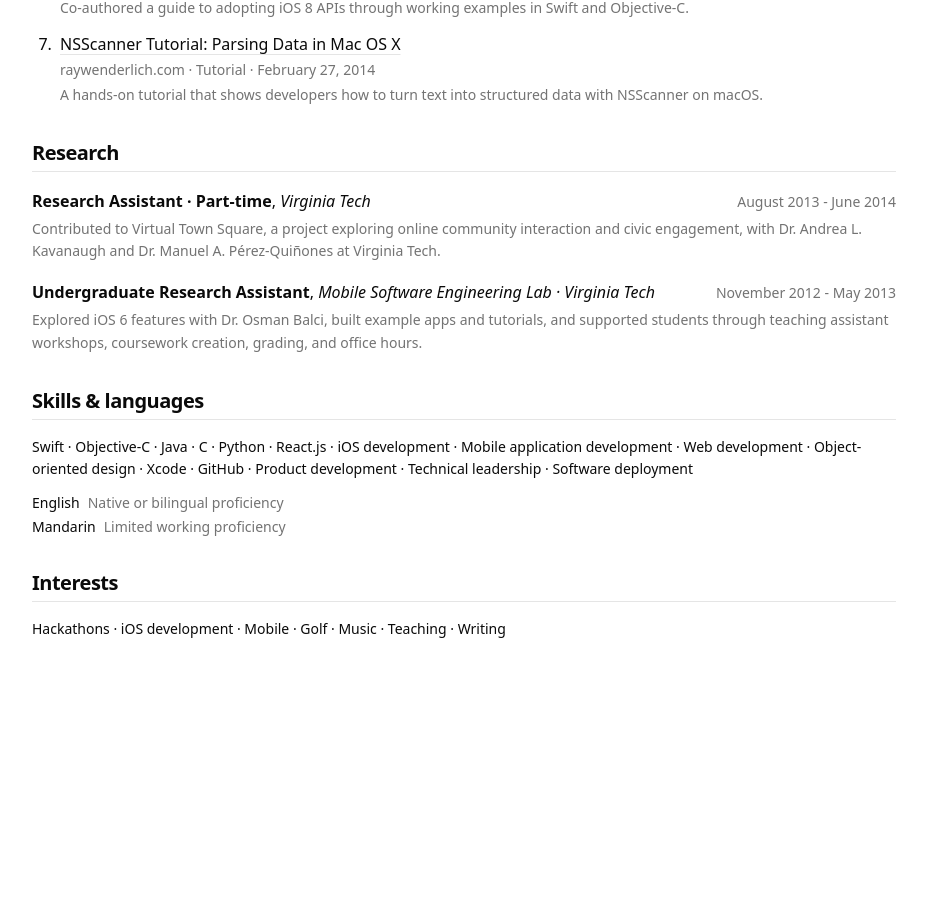
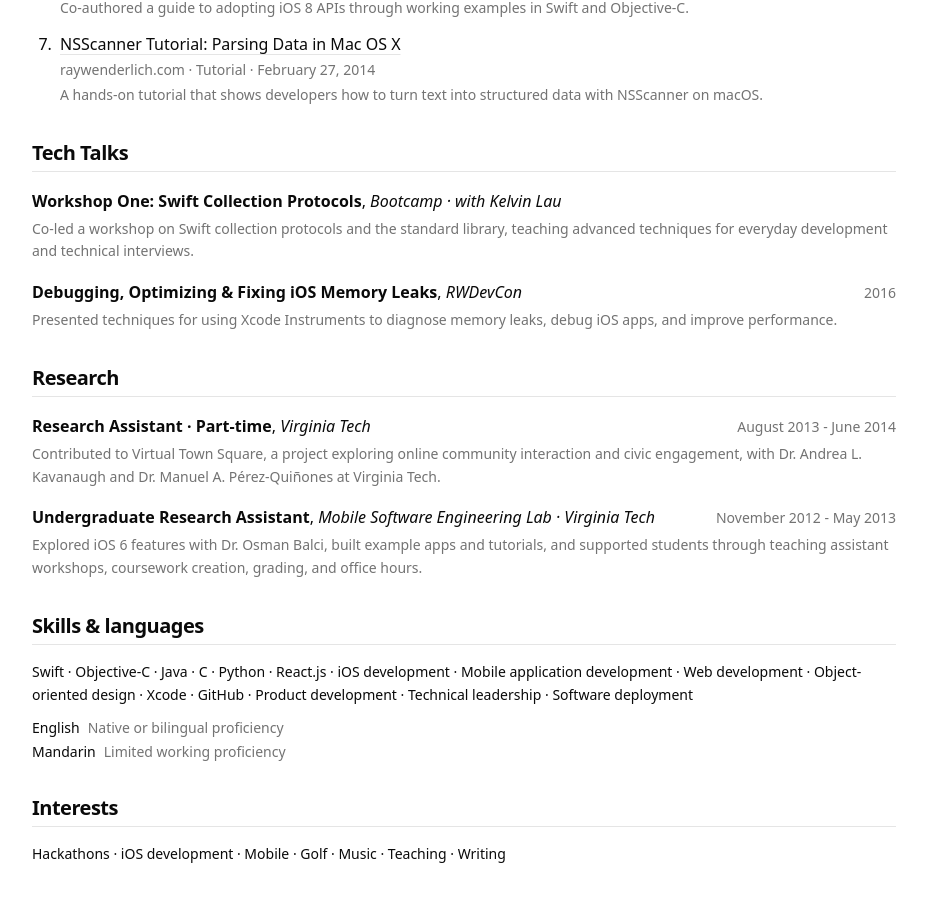
Before and after one commit to vincentngo/vincentngo.github.io, a Next.js app: page /en/resume in a window 1280 px wide. Shown: the part 2819-3721 px from the top of the page, without its empty margins (176-1103 px from the left). Before the commit the page ends 3524 px from the top, so only its background shows below. Built offline with nearby package versions, Linux system fonts and the light colour scheme.

Commit message:
feat: add tech talks to CV

```diff
--- a/app/[locale]/resume/page.tsx
+++ b/app/[locale]/resume/page.tsx
@@ -84,6 +84,7 @@ export default async function ResumePage({ params }: ResumePageProps) {
           <ResumeDetails section="awards" />
           <ResumeDetails section="patents" />
           <ResumeDetails section="publications" />
+          <ResumeDetails section="talks" />
           <ResumeDetails section="research" />
           <ResumeDetails section="skills" />
           <ResumeDetails section="interests" />
--- a/components/resume/resume-details.tsx
+++ b/components/resume/resume-details.tsx
@@ -9,12 +9,28 @@ interface ResumeDetailsProps {
     | "research"
     | "skills"
     | "interests"
-    | "patents";
+    | "patents"
+    | "talks";
 }
 
 const headingClassName = "mb-4 border-b border-border pb-1 text-xl font-semibold tracking-tight";
 
 export function ResumeDetails({ section }: ResumeDetailsProps) {
+  if (section === "talks") {
+    return (
+      <section aria-labelledby="talks-heading">
+        <h2 id="talks-heading" className={headingClassName}>
+          Tech Talks
+        </h2>
+        <div className="space-y-4">
+          {resume.talks.map((entry) => (
+            <ResumeEntry key={entry.role} {...entry} />
+          ))}
+        </div>
+      </section>
+    );
+  }
+
   if (section === "education") {
     return (
       <section aria-labelledby="education-heading">
--- a/lib/content/cv.json
+++ b/lib/content/cv.json
@@ -235,5 +235,19 @@
         }
       ]
     }
+  ],
+  "talks": [
+    {
+      "role": "Workshop One: Swift Collection Protocols",
+      "organization": "Bootcamp · with Kelvin Lau",
+      "period": "",
+      "description": "Co-led a workshop on Swift collection protocols and the standard library, teaching advanced techniques for everyday development and technical interviews."
+    },
+    {
+      "role": "Debugging, Optimizing & Fixing iOS Memory Leaks",
+      "organization": "RWDevCon",
+      "period": "2016",
+      "description": "Presented techniques for using Xcode Instruments to diagnose memory leaks, debug iOS apps, and improve performance."
+    }
   ]
 }
```
Also changed, not shown: 2 other files (tests, documents, lock files or other folders).
